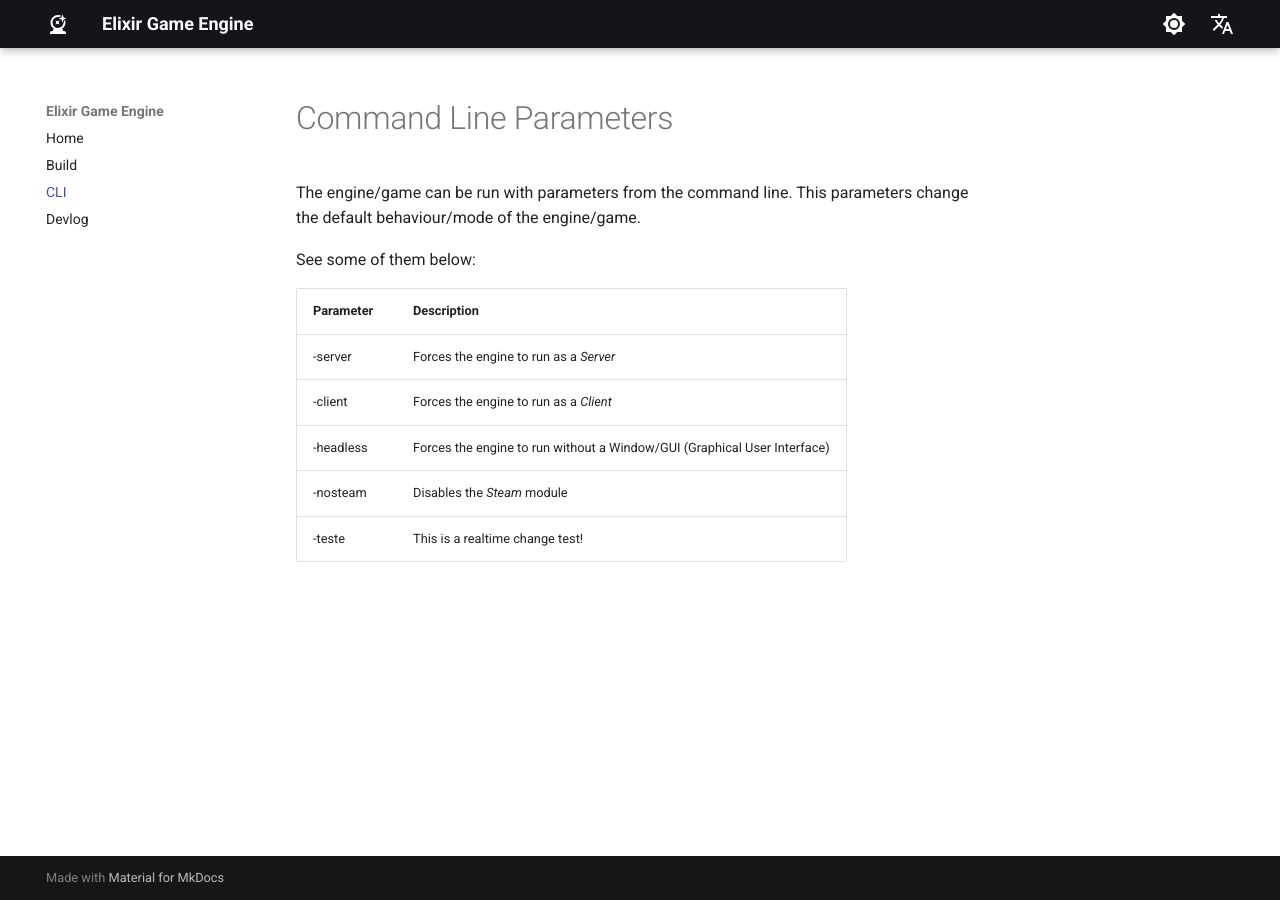
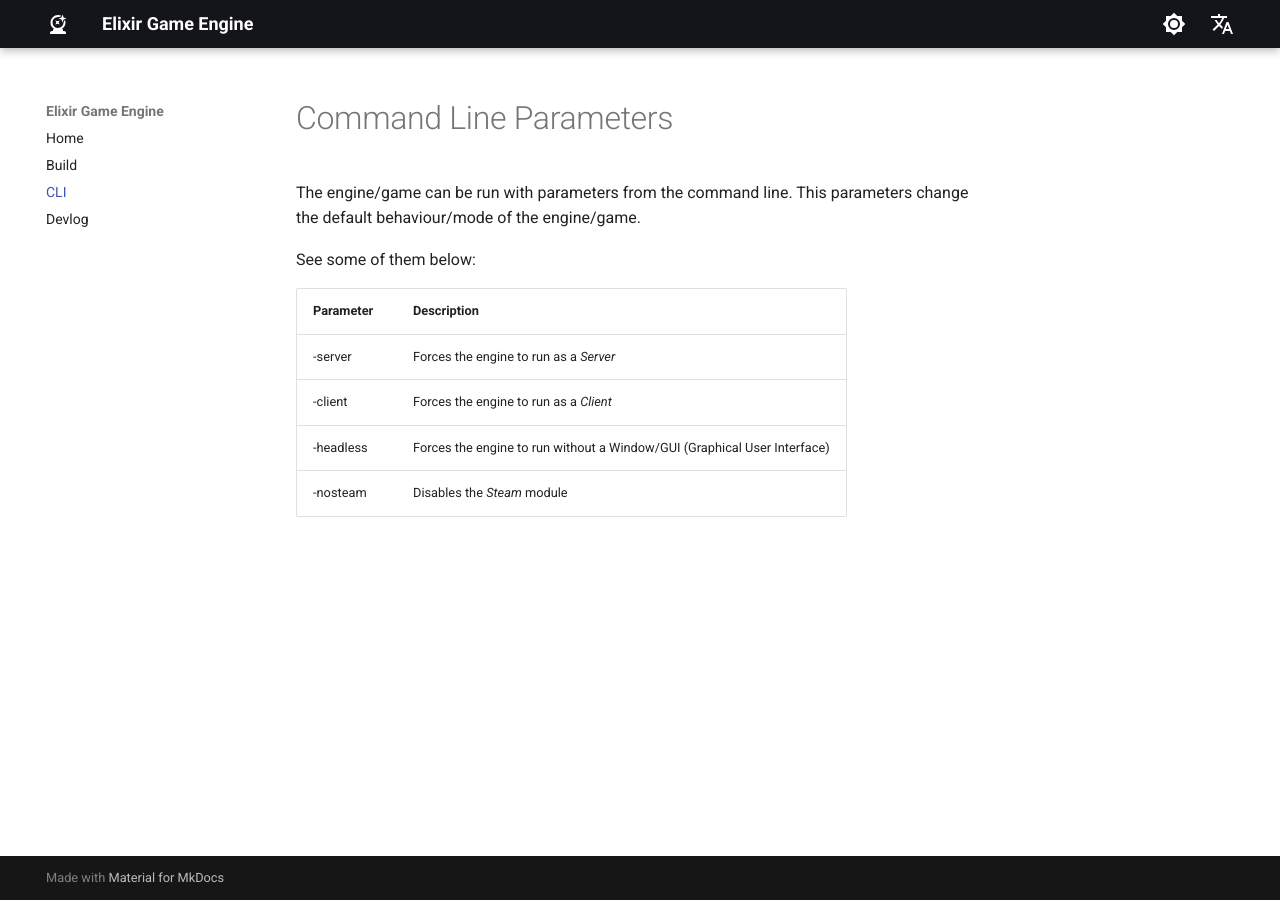
Before and after one commit to Dssdiego/ElixirDocs, an MkDocs documentation site: the page built from Documentation/docs/cli.md, in a window 1280 px wide. Built offline with MkDocs 1.6.1 and Material for MkDocs 9.7.7, drawn with Linux system fonts in a browser that asks for light colours; comment, search, counter and statistics services are not loaded.

Commit message:
Revert "Testing"
This reverts commit 249e612c7c3127ee8e60c06a9c6fa7d9fed7037f.

```diff
--- a/Documentation/docs/cli.md
+++ b/Documentation/docs/cli.md
@@ -10,4 +10,3 @@ Parameter    | Description
 -client      | Forces the engine to run as a *Client*
 -headless    | Forces the engine to run without a Window/GUI (Graphical User Interface)
 -nosteam     | Disables the *Steam* module
--teste     | This is a realtime change test!
```
